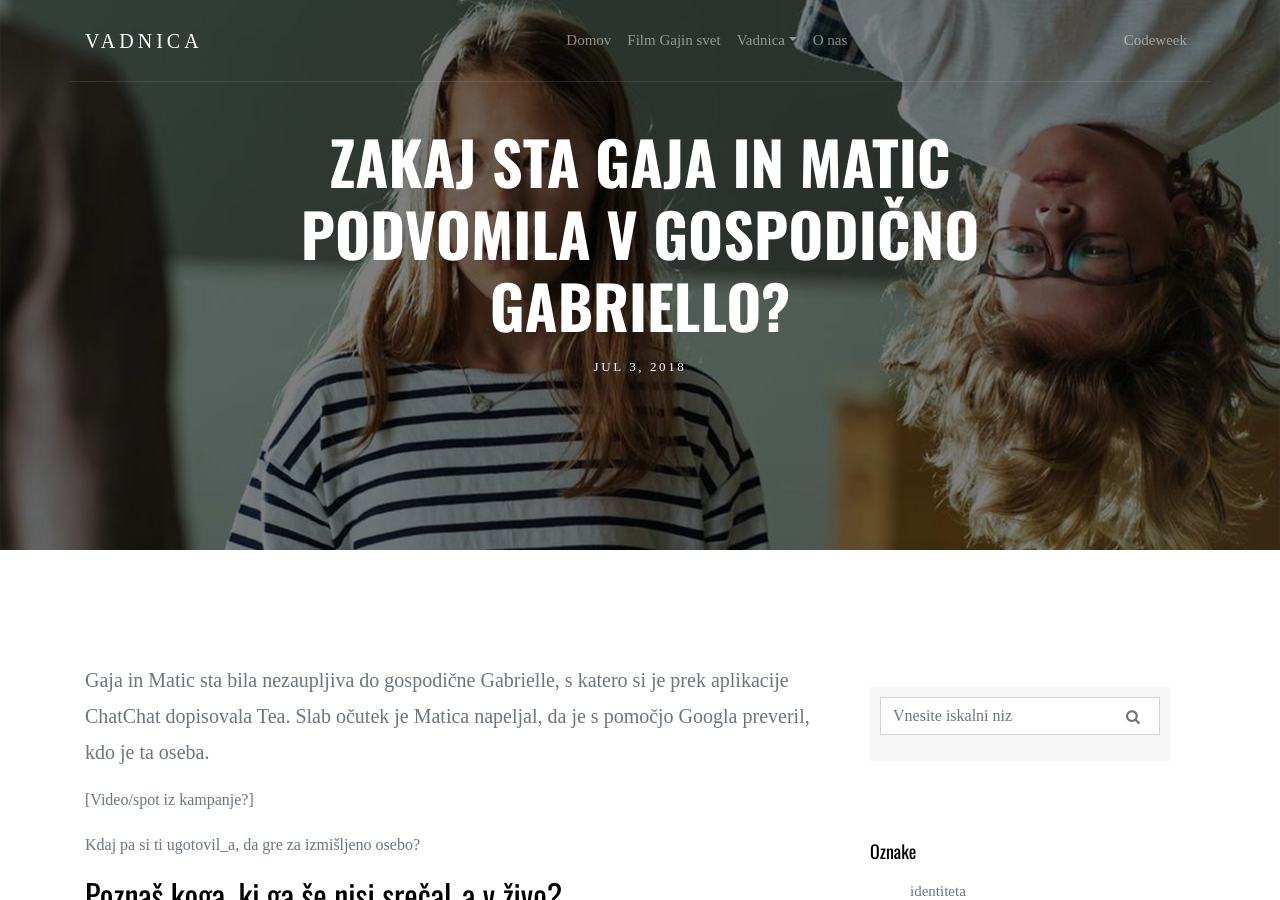
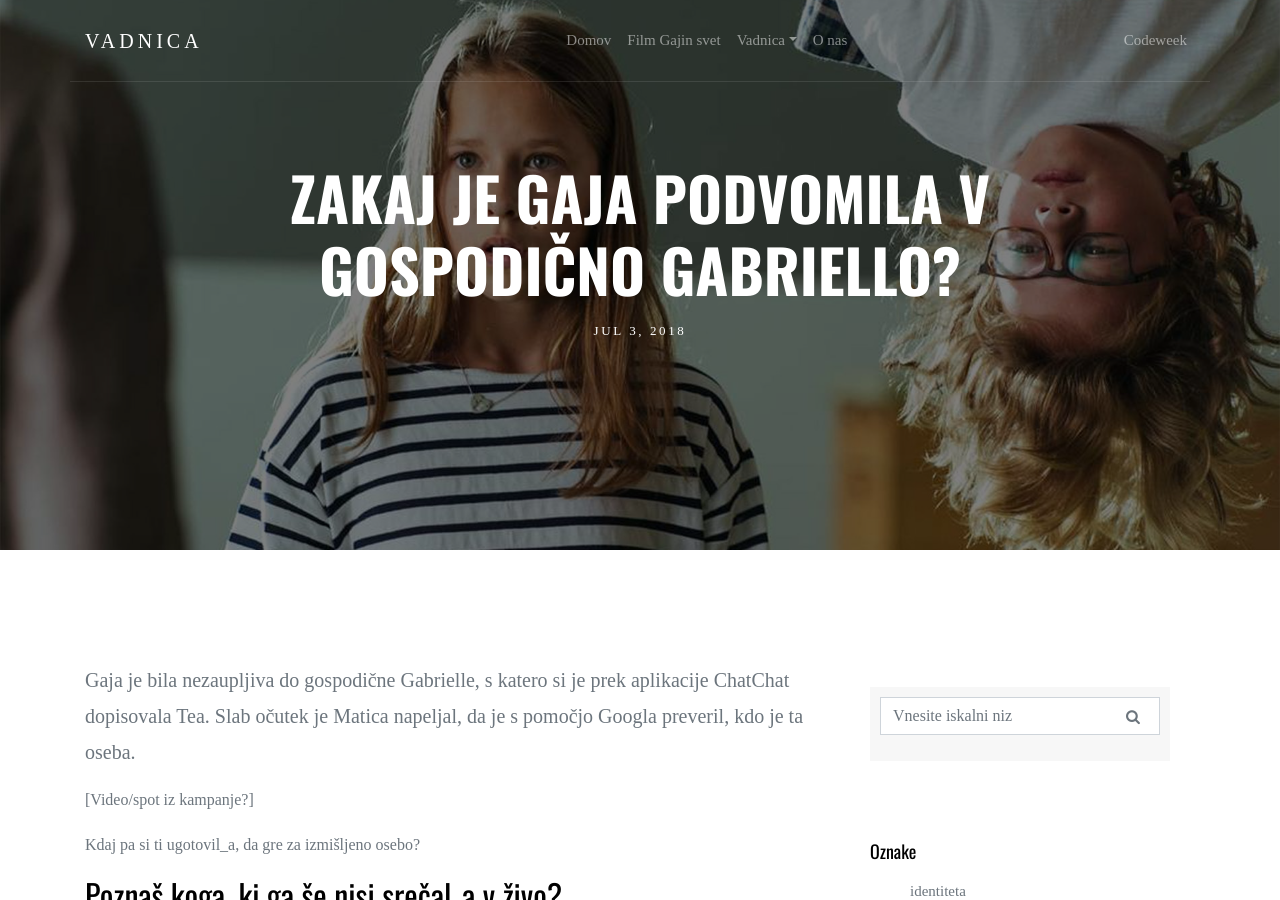
Before and after one commit to codeweeksi/gajin-svet, a Jekyll site: the page built from _posts/2018-07-03-tretja-lekcija.md, in a window 1280 px wide and 900 px high. Built offline with Jekyll 4.4.1, drawn with Linux system fonts in a browser that asks for light colours; some web fonts are replaced; comment, search, counter and statistics services are not loaded.

Commit message:
edited title

```diff
--- a/_posts/2018-07-03-tretja-lekcija.md
+++ b/_posts/2018-07-03-tretja-lekcija.md
@@ -1,9 +1,9 @@
 ---
 layout: post
-title:  "Zakaj sta Gaja in Matic podvomila v gospodično Gabriello?"
+title:  "Zakaj je Gaja podvomila v gospodično Gabriello?"
 date:   2018-07-03 19:00:02 +0200
 tags: [identiteta, lažna identiteta]
-excerpt: Gaja in Matic sta bila nezaupljiva do gospodične Gabrielle, s katero si je prek aplikacije ChatChat dopisovala Tea. Slab očutek je Matica napeljal, da je s pomočjo Googla preveril, kdo je ta oseba.
+excerpt: Gaja je bila nezaupljiva do gospodične Gabrielle, s katero si je prek aplikacije ChatChat dopisovala Tea. Slab očutek je Matica napeljal, da je s pomočjo Googla preveril, kdo je ta oseba.
 special_tip: Če imaš na profilu javno objavljen domač naslov, e-naslov ali telefonsko številko, jih raje izbriši, ali pa spremeni nastavitve, tako da bodo občutljive podatke videli le tisti, ki jim resnično zaupaš.
 ---
 [Video/spot iz kampanje?]
```
